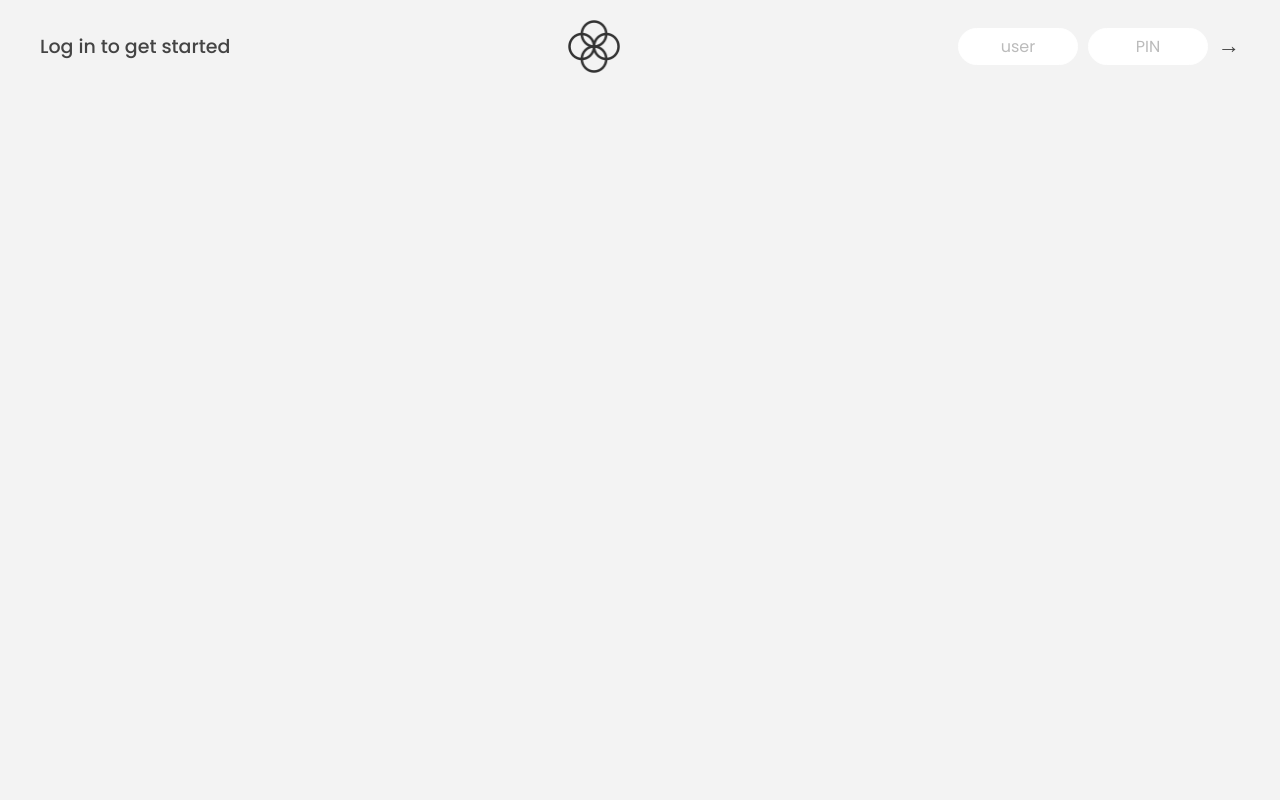
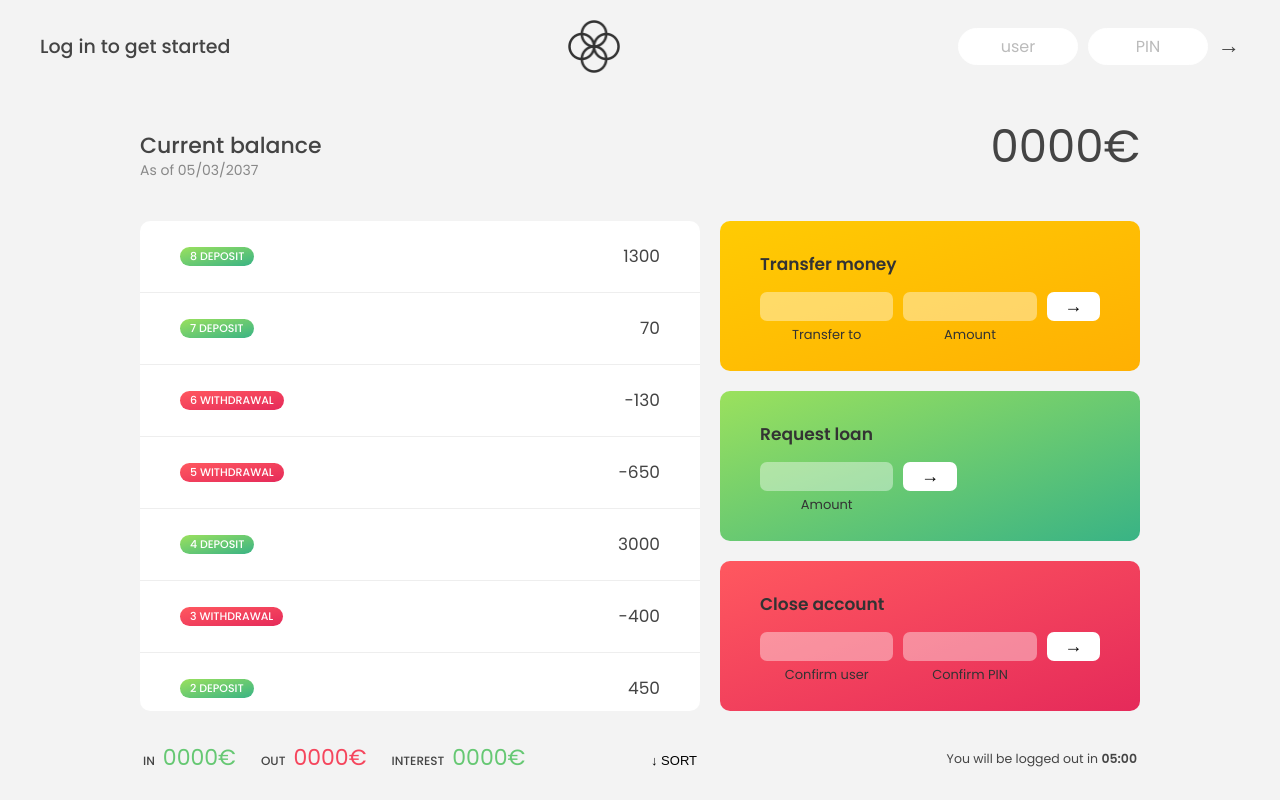
Before and after one commit to sgrazys/Bankist, a website: page index.html in a window 1280 px wide. Drawn offline with Linux system fonts and the light colour scheme.

Commit message:
render list with forEch()

```diff
--- a/script.js
+++ b/script.js
@@ -1,8 +1,4 @@
 'use strict';
-
-/////////////////////////////////////////////////
-/////////////////////////////////////////////////
-// BANKIST APP
 
 // Data
 const account1 = {
@@ -60,3 +56,27 @@ const inputTransferAmount = document.querySelector('.form__input--amount');
 const inputLoanAmount = document.querySelector('.form__input--loan-amount');
 const inputCloseUsername = document.querySelector('.form__input--user');
 const inputClosePin = document.querySelector('.form__input--pin');
+
+const displayMovments = function (movements) {
+
+  containerMovements.innerHTML = '';
+
+
+  movements.forEach((mov, i) => {
+
+    const type = mov > 0 ? 'deposit' : 'withdrawal'
+
+    const html = `
+      <div class="movements__row">
+        <div class="movements__type movements__type--${type}">${i + 1} ${type} </div>
+        <div class="movements__value">${mov}</div>
+      </div>
+    `;
+
+    containerMovements.insertAdjacentHTML('afterbegin', html)
+
+  });
+
+}
+
+displayMovments(account1.movements);
--- a/style.css
+++ b/style.css
@@ -16,7 +16,7 @@ html {
 }
 
 body {
-  font-family: "Poppins", sans-serif;
+	font-family: 'Poppins', sans-serif;
 	color: #444;
 	background-color: #f3f3f3;
 	height: 100vh;
@@ -94,7 +94,7 @@ nav {
 	gap: 2rem;
 
 	/* NOTE This creates the fade in/out anumation */
-  opacity: 0;
+	/* opacity: 0; */
 	transition: all 1s;
 }
 
```
Also changed, not shown: index.html (+7 -20 lines). Lines whose indentation alone changed are shown as unchanged.
